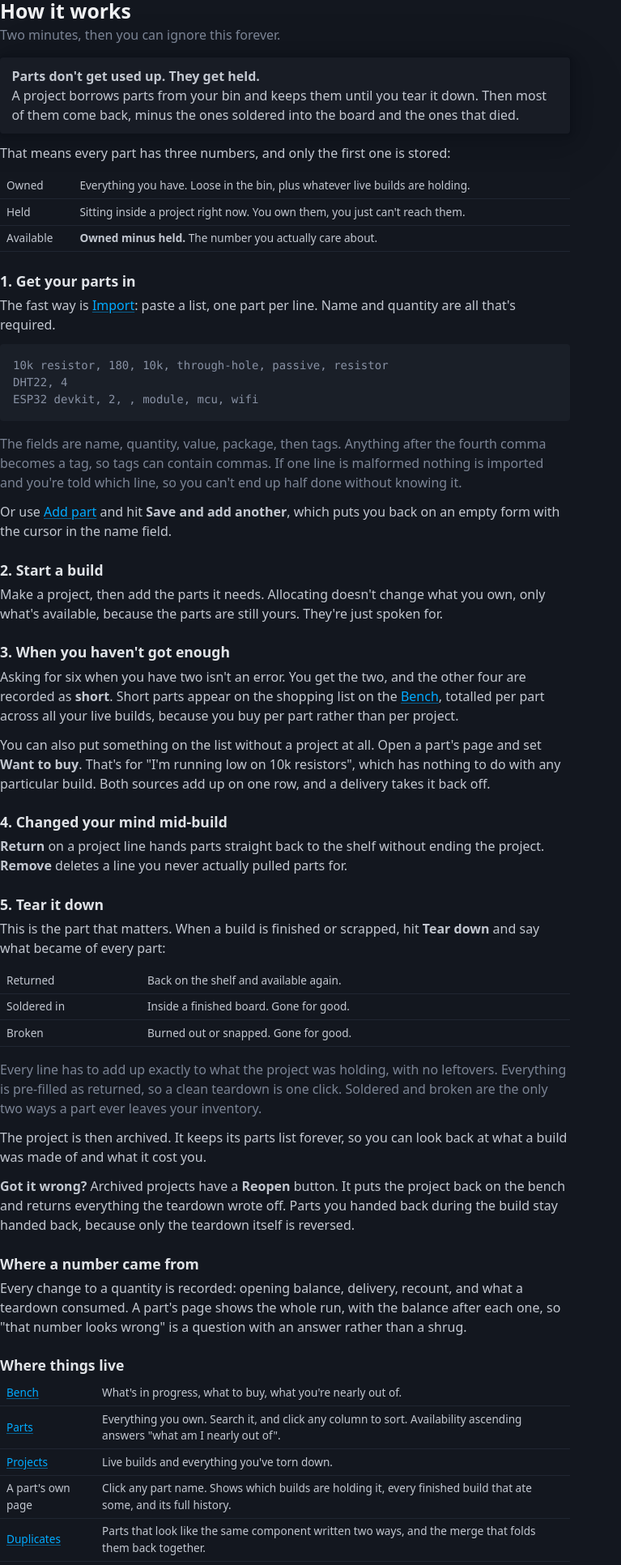
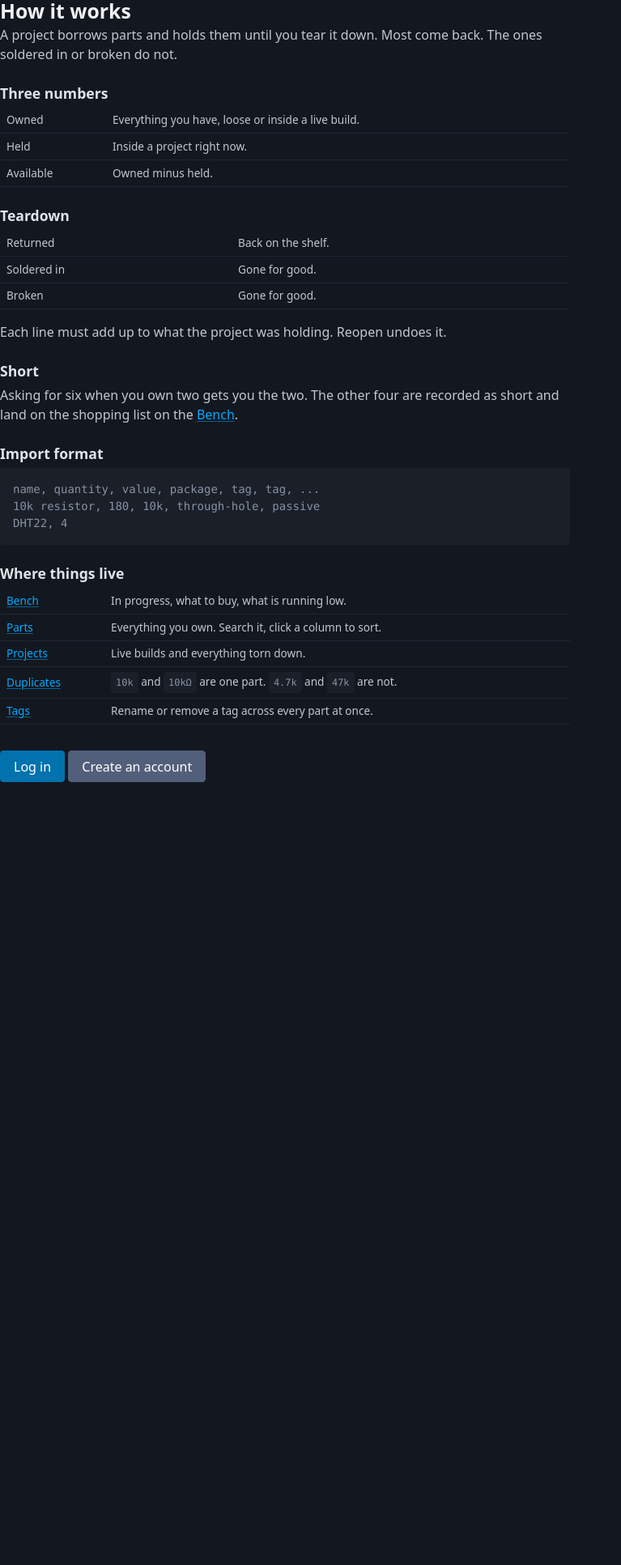
Before and after one commit to DagaVedant/Inventory-Management-System, a Django app: page /guide/ in a window 1280 px wide. Shown: the top 1933 px of the page at 81% size, without its empty margins (0-767 px from the left). After the commit the page ends 966 px from the top, so only its background shows below. Run offline with Django 5.2, Linux system fonts and the light colour scheme; some libraries are stand-ins or nearby versions.

Commit message:
cut the guide down to the parts that need saying

```diff
--- a/core/templates/core/guide.html
+++ b/core/templates/core/guide.html
@@ -4,137 +4,61 @@
 {% block content %}
 <div style="max-width:44rem">
 
-<hgroup>
-  <h1>How it works</h1>
-  <p>Two minutes, then you can ignore this forever.</p>
-</hgroup>
+<h1>How it works</h1>
 
-<article>
-  <strong>Parts don't get used up. They get held.</strong><br>
-  A project borrows parts from your bin and keeps them until you tear it down.
-  Then most of them come back, minus the ones soldered into the board and the
-  ones that died.
-</article>
+<p>A project borrows parts and holds them until you tear it down. Most come
+   back. The ones soldered in or broken do not.</p>
 
-<p>That means every part has three numbers, and only the first one is stored:</p>
-
+<h2>Three numbers</h2>
 <figure>
 <table>
   <tbody>
     <tr>
       <th scope="row">Owned</th>
-      <td>Everything you have. Loose in the bin, plus whatever live builds are
-          holding.</td>
+      <td>Everything you have, loose or inside a live build.</td>
     </tr>
     <tr>
       <th scope="row">Held</th>
-      <td>Sitting inside a project right now. You own them, you just can't
-          reach them.</td>
+      <td>Inside a project right now.</td>
     </tr>
     <tr>
       <th scope="row">Available</th>
-      <td><strong>Owned minus held.</strong> The number you actually care
-          about.</td>
+      <td>Owned minus held.</td>
     </tr>
   </tbody>
 </table>
 </figure>
 
-<h2>1. Get your parts in</h2>
-<p>
-  The fast way is <a href="{% url 'part_import' %}">Import</a>: paste a list,
-  one part per line. Name and quantity are all that's required.
-</p>
-<pre><code>10k resistor, 180, 10k, through-hole, passive, resistor
-DHT22, 4
-ESP32 devkit, 2, , module, mcu, wifi</code></pre>
-<p class="muted">
-  The fields are name, quantity, value, package, then tags. Anything after the
-  fourth comma becomes a tag, so tags can contain commas. If one line is
-  malformed nothing is imported and you're told which line, so you can't end up
-  half done without knowing it.
-</p>
-<p>Or use <a href="{% url 'part_create' %}">Add part</a> and hit
-   <strong>Save and add another</strong>, which puts you back on an empty form
-   with the cursor in the name field.</p>
-
-<h2>2. Start a build</h2>
-<p>
-  Make a project, then add the parts it needs. Allocating doesn't change what
-  you own, only what's available, because the parts are still yours. They're
-  just spoken for.
-</p>
-
-<h2>3. When you haven't got enough</h2>
-<p>
-  Asking for six when you have two isn't an error. You get the two, and the
-  other four are recorded as <strong>short</strong>. Short parts appear on the
-  shopping list on the <a href="{% url 'dashboard' %}">Bench</a>, totalled per
-  part across all your live builds, because you buy per part rather than per
-  project.
-</p>
-
-<p>
-  You can also put something on the list without a project at all. Open a
-  part's page and set <strong>Want to buy</strong>. That's for "I'm running low
-  on 10k resistors", which has nothing to do with any particular build. Both
-  sources add up on one row, and a delivery takes it back off.
-</p>
-
-<h2>4. Changed your mind mid-build</h2>
-<p>
-  <strong>Return</strong> on a project line hands parts straight back to the
-  shelf without ending the project. <strong>Remove</strong> deletes a line you
-  never actually pulled parts for.
-</p>
-
-<h2>5. Tear it down</h2>
-<p>
-  This is the part that matters. When a build is finished or scrapped, hit
-  <strong>Tear down</strong> and say what became of every part:
-</p>
+<h2>Teardown</h2>
 <figure>
 <table>
   <tbody>
     <tr>
       <th scope="row">Returned</th>
-      <td>Back on the shelf and available again.</td>
+      <td>Back on the shelf.</td>
     </tr>
     <tr>
       <th scope="row">Soldered in</th>
-      <td>Inside a finished board. Gone for good.</td>
+      <td>Gone for good.</td>
     </tr>
     <tr>
       <th scope="row">Broken</th>
-      <td>Burned out or snapped. Gone for good.</td>
+      <td>Gone for good.</td>
     </tr>
   </tbody>
 </table>
 </figure>
-<p class="muted">
-  Every line has to add up exactly to what the project was holding, with no
-  leftovers. Everything is pre-filled as returned, so a clean teardown is one
-  click. Soldered and broken are the only two ways a part ever leaves your
-  inventory.
-</p>
-<p>
-  The project is then archived. It keeps its parts list forever, so you can
-  look back at what a build was made of and what it cost you.
-</p>
-<p>
-  <strong>Got it wrong?</strong> Archived projects have a <strong>Reopen</strong>
-  button. It puts the project back on the bench and returns everything the
-  teardown wrote off. Parts you handed back during the build stay handed back,
-  because only the teardown itself is reversed.
-</p>
+<p>Each line must add up to what the project was holding. Reopen undoes it.</p>
 
-<h2>Where a number came from</h2>
-<p>
-  Every change to a quantity is recorded: opening balance, delivery, recount,
-  and what a teardown consumed. A part's page shows the whole run, with the
-  balance after each one, so "that number looks wrong" is a question with an
-  answer rather than a shrug.
-</p>
+<h2>Short</h2>
+<p>Asking for six when you own two gets you the two. The other four are
+   recorded as short and land on the shopping list on the
+   <a href="{% url 'dashboard' %}">Bench</a>.</p>
+
+<h2>Import format</h2>
+<pre><code>name, quantity, value, package, tag, tag, ...
+10k resistor, 180, 10k, through-hole, passive
+DHT22, 4</code></pre>
 
 <h2>Where things live</h2>
 <figure>
@@ -142,72 +66,28 @@ ESP32 devkit, 2, , module, mcu, wifi</code></pre>
   <tbody>
     <tr>
       <th scope="row"><a href="{% url 'dashboard' %}">Bench</a></th>
-      <td>What's in progress, what to buy, what you're nearly out of.</td>
+      <td>In progress, what to buy, what is running low.</td>
     </tr>
     <tr>
       <th scope="row"><a href="{% url 'part_list' %}">Parts</a></th>
-      <td>Everything you own. Search it, and click any column to sort.
-          Availability ascending answers "what am I nearly out of".</td>
+      <td>Everything you own. Search it, click a column to sort.</td>
     </tr>
     <tr>
       <th scope="row"><a href="{% url 'project_list' %}">Projects</a></th>
-      <td>Live builds and everything you've torn down.</td>
-    </tr>
-    <tr>
-      <th scope="row">A part's own page</th>
-      <td>Click any part name. Shows which builds are holding it, every
-          finished build that ate some, and its full history.</td>
+      <td>Live builds and everything torn down.</td>
     </tr>
     <tr>
       <th scope="row"><a href="{% url 'part_duplicates' %}">Duplicates</a></th>
-      <td>Parts that look like the same component written two ways, and the
-          merge that folds them back together.</td>
+      <td><code>10k</code> and <code>10k&#937;</code> are one part.
+          <code>4.7k</code> and <code>47k</code> are not.</td>
+    </tr>
+    <tr>
+      <th scope="row"><a href="{% url 'tag_index' %}">Tags</a></th>
+      <td>Rename or remove a tag across every part at once.</td>
     </tr>
   </tbody>
 </table>
 </figure>
-
-<h2>Tags</h2>
-<p>
-  Tags group things the columns can't: <code>i2c</code>, <code>3v3</code>,
-  <code>salvaged</code>. Click any tag to filter the parts list to it, and the
-  add form autocompletes tags you already use, so a typo doesn't quietly become
-  a second tag one character away from the first.
-</p>
-<p class="muted">
-  <a href="{% url 'tag_index' %}">Tags</a> lists them all with counts, and lets
-  you rename one across every part at once, or remove it. A part's page also
-  shows others sharing its tags under <strong>Might do instead</strong>, which
-  is as close to a substitutes list as this app pretends to get: whether one
-  actually substitutes is your call.
-</p>
-
-<h2>Two rows for one component</h2>
-<p>
-  <code>10k</code>, <code>10 K</code> and <code>10k&#937;</code> are one
-  resistor to you and three rows to a database, and your count ends up split
-  across all three. The importer refuses near-duplicates, a part's page warns
-  you when it spots one, and
-  <a href="{% url 'part_duplicates' %}">Duplicates</a> lists every group it can
-  find.
-</p>
-<p class="muted">
-  <strong>Merge</strong> folds one into the other: quantities add up, project
-  lines combine, and the history carries over. <code>4.7k</code> and
-  <code>47k</code> are correctly left alone.
-</p>
-
-<h2>Two things worth knowing</h2>
-<p>
-  <strong>Bought more?</strong> Use <strong>Add stock</strong> on the part's
-  page. It adds to what you own so you don't do the arithmetic yourself.
-  Fixing a miscount is different: edit the part and set the real number.
-</p>
-<p>
-  <strong>Numbers drifted?</strong> They will. Count what's actually in the bin
-  and edit the part. The app can't stop you being wrong, only make being right
-  cheap.
-</p>
 
 {% if not user.is_authenticated %}
   <p style="margin-top:2rem">
```
